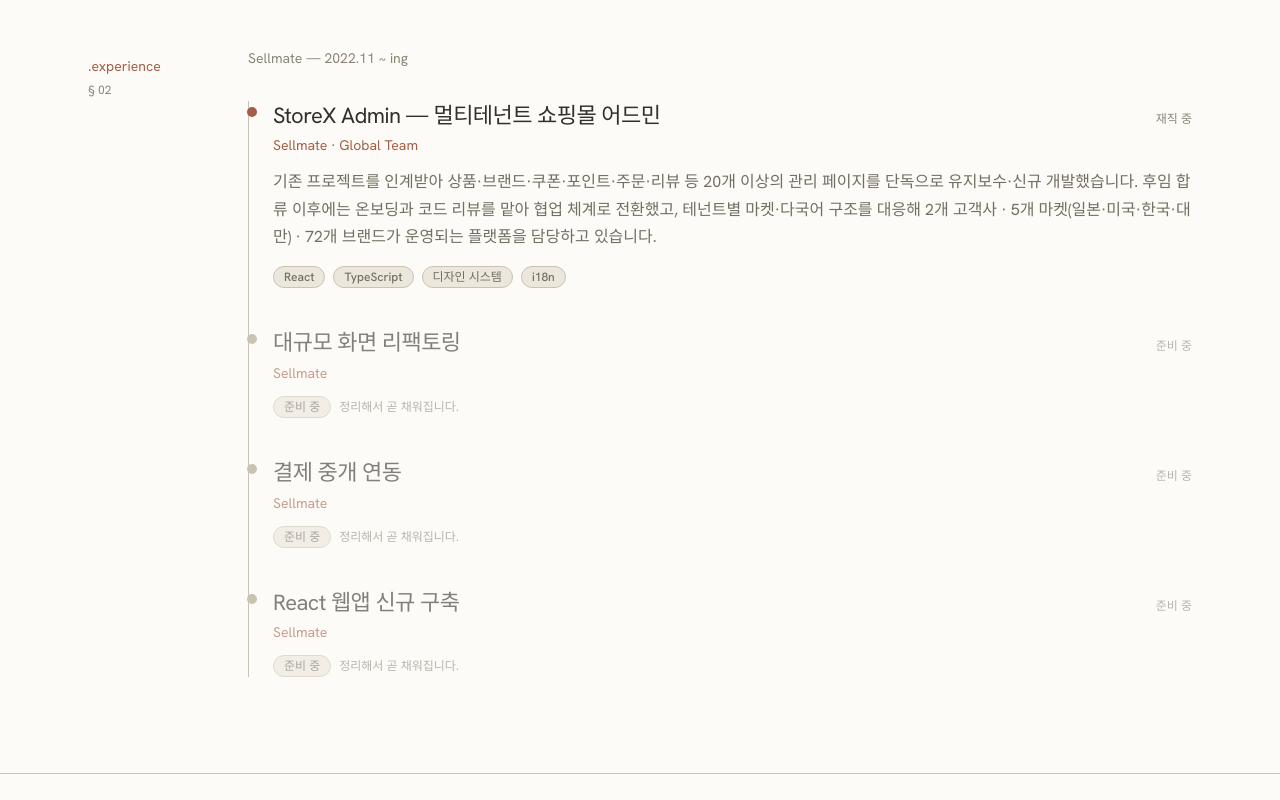
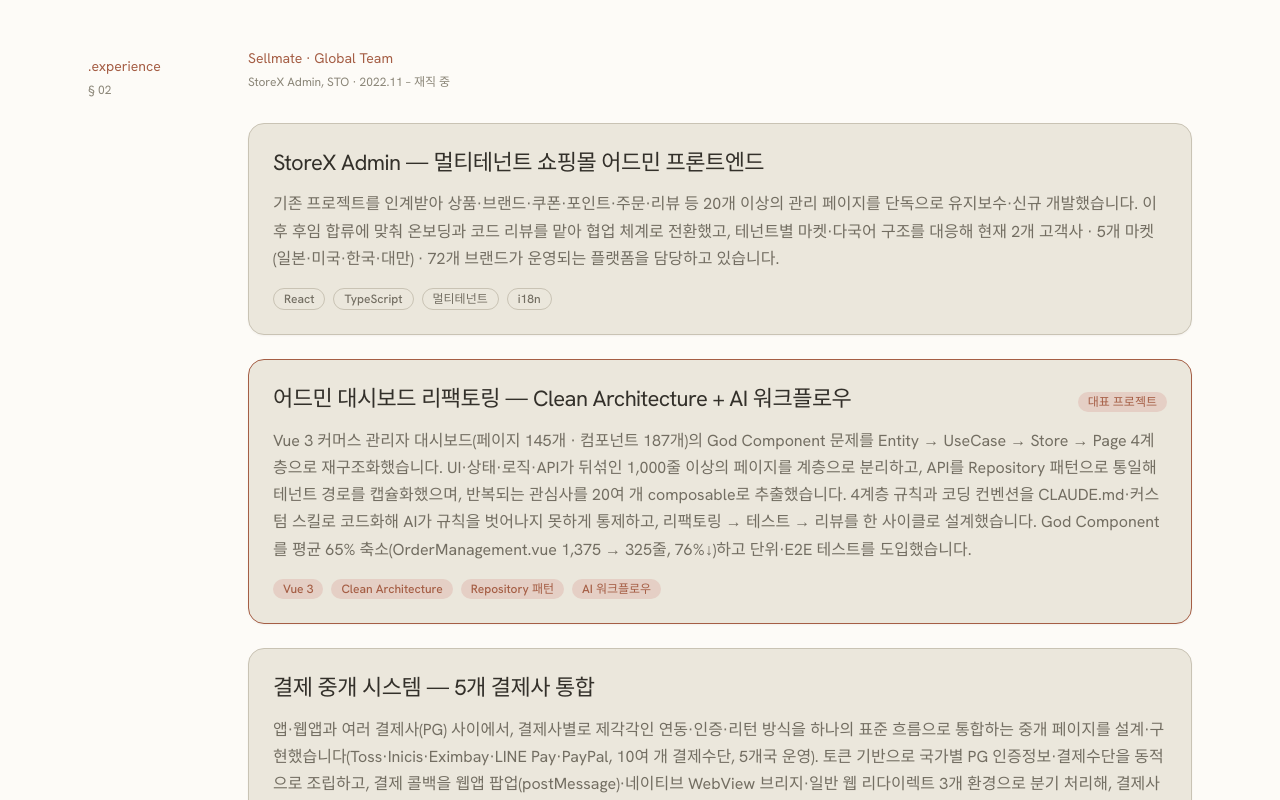
Before and after one commit to JeongTaehwan/usetaehwan, a Next.js app: page / in a window 1280 px wide. Shown: the part 1000-1800 px from the top of the page. Built offline with nearby package versions, Linux system fonts and the light colour scheme; a web font is replaced by a local one.

Commit message:
content: Experience 섹션 4개 항목으로 업데이트
Co-Authored-By: Claude Opus 4.8 <noreply@anthropic.com>

```diff
--- a/app/page.tsx
+++ b/app/page.tsx
@@ -1,5 +1,5 @@
 import Link from "next/link";
-import { Badge, Button, Container, Heading, Text } from "@/design-system";
+import { Badge, Button, Card, Container, Heading, Text } from "@/design-system";
 import { Nav } from "./_components/Nav";
 import { Hero } from "./_components/Hero";
 import { Reveal } from "./_components/Reveal";
@@ -46,15 +46,33 @@ function Section({
 
 const EXPERIENCE = [
   {
-    role: "StoreX Admin — 멀티테넌트 쇼핑몰 어드민",
-    org: "Sellmate · Global Team",
-    period: "재직 중",
-    desc: "기존 프로젝트를 인계받아 상품·브랜드·쿠폰·포인트·주문·리뷰 등 20개 이상의 관리 페이지를 단독으로 유지보수·신규 개발했습니다. 후임 합류 이후에는 온보딩과 코드 리뷰를 맡아 협업 체계로 전환했고, 테넌트별 마켓·다국어 구조를 대응해 2개 고객사 · 5개 마켓(일본·미국·한국·대만) · 72개 브랜드가 운영되는 플랫폼을 담당하고 있습니다.",
-    tags: ["React", "TypeScript", "디자인 시스템", "i18n"],
+    title: "StoreX Admin — 멀티테넌트 쇼핑몰 어드민 프론트엔드",
+    summary:
+      "기존 프로젝트를 인계받아 상품·브랜드·쿠폰·포인트·주문·리뷰 등 20개 이상의 관리 페이지를 단독으로 유지보수·신규 개발했습니다. 이후 후임 합류에 맞춰 온보딩과 코드 리뷰를 맡아 협업 체계로 전환했고, 테넌트별 마켓·다국어 구조를 대응해 현재 2개 고객사 · 5개 마켓(일본·미국·한국·대만) · 72개 브랜드가 운영되는 플랫폼을 담당하고 있습니다.",
+    tags: ["React", "TypeScript", "멀티테넌트", "i18n"],
+    featured: false,
   },
-  { role: "대규모 화면 리팩토링", org: "Sellmate", period: "준비 중", placeholder: true },
-  { role: "결제 중개 연동", org: "Sellmate", period: "준비 중", placeholder: true },
-  { role: "React 웹앱 신규 구축", org: "Sellmate", period: "준비 중", placeholder: true },
+  {
+    title: "어드민 대시보드 리팩토링 — Clean Architecture + AI 워크플로우",
+    summary:
+      "Vue 3 커머스 관리자 대시보드(페이지 145개 · 컴포넌트 187개)의 God Component 문제를 Entity → UseCase → Store → Page 4계층으로 재구조화했습니다. UI·상태·로직·API가 뒤섞인 1,000줄 이상의 페이지를 계층으로 분리하고, API를 Repository 패턴으로 통일해 테넌트 경로를 캡슐화했으며, 반복되는 관심사를 20여 개 composable로 추출했습니다. 4계층 규칙과 코딩 컨벤션을 CLAUDE.md·커스텀 스킬로 코드화해 AI가 규칙을 벗어나지 못하게 통제하고, 리팩토링 → 테스트 → 리뷰를 한 사이클로 설계했습니다. God Component를 평균 65% 축소(OrderManagement.vue 1,375 → 325줄, 76%↓)하고 단위·E2E 테스트를 도입했습니다.",
+    tags: ["Vue 3", "Clean Architecture", "Repository 패턴", "AI 워크플로우"],
+    featured: true,
+  },
+  {
+    title: "결제 중개 시스템 — 5개 결제사 통합",
+    summary:
+      "앱·웹앱과 여러 결제사(PG) 사이에서, 결제사별로 제각각인 연동·인증·리턴 방식을 하나의 표준 흐름으로 통합하는 중개 페이지를 설계·구현했습니다(Toss·Inicis·Eximbay·LINE Pay·PayPal, 10여 개 결제수단, 5개국 운영). 토큰 기반으로 국가별 PG 인증정보·결제수단을 동적으로 조립하고, 결제 콜백을 웹앱 팝업(postMessage)·네이티브 WebView 브리지·일반 웹 리다이렉트 3개 환경으로 분기 처리해, 결제사 추가·변경 시 앱 재배포 없이 서버 배포만으로 확장할 수 있게 설계했습니다. 405 에러(메서드 불일치)는 POST·GET 핸들러 이중 등록으로 해결하고, 크로스오리진 등 결제 특유의 예외는 3중 폴백으로 안정화했습니다.",
+    tags: ["PG 통합", "postMessage", "WebView 브리지", "폴백 설계"],
+    featured: false,
+  },
+  {
+    title: "STO 웹앱 — Flutter → React 마이그레이션 (단독)",
+    summary:
+      "일본 패션 이커머스 앱(STO)의 웹 버전 전체를 Flutter에서 React로 마이그레이션했습니다. 모바일 앱만 있던 서비스에 PC 웹의 필요성과 웹 환경의 속도 이점을 고려해 전환을 주도했고, 상품 탐색부터 결제·주문관리·마이페이지까지 커머스 전 여정을 단독으로 기획·설계·구현했습니다. 화면(WebApp-front)과 비즈니스 로직(@storex/web-core)을 2계층으로 분리하는 아키텍처를 직접 설계하고, 로직 코어는 독립 npm 패키지(사내 레지스트리, 시맨틱 버저닝)로 배포했습니다. 페이지 약 70개 · 약 89,000 LOC, 커스텀 훅 120여 개, E2E 39 spec + 단위 테스트 168개 규모이며, 결제 금액 계산(세율·면세 판정)을 원 단위까지 정합하게 재현했습니다. 화면 마이그레이션은 Claude Code로 초안을 생성한 뒤 민감한 로직은 백엔드 코드와 대조·검증하는 워크플로우로 진행했고, 전 여정 구현 완료 후 신규 기능을 지속 확장하고 있습니다.",
+    tags: ["React", "Flutter → React", "npm 패키지", "E2E"],
+    featured: true,
+  },
 ];
 
 /* 디자인 시스템 섹션의 정적 토큰 스와치 (라이트/다크 자동 전환) */
@@ -99,52 +117,35 @@ export default function Home() {
 
       {/* ── § 02 Experience ── */}
       <Section id="experience" label="experience" index="02">
-        <Text variant="muted" className="mb-8">
-          Sellmate — 2022.11 ~ ing
+        <div className="mb-8">
+          <Text as="div" variant="muted" className="text-brand">
+            Sellmate · Global Team
           </Text>
-        <ol className="flex flex-col gap-10 border-l border-border pl-6">
+          <Text as="div" variant="small" className="mt-1 font-mono">
+            StoreX Admin, STO · 2022.11 – 재직 중
+          </Text>
+        </div>
+        <ol className="flex flex-col gap-6">
           {EXPERIENCE.map((e, i) => (
-            <li key={i} className="relative">
-              <span
-                className={`absolute -left-[1.65rem] top-1.5 h-2.5 w-2.5 rounded-full ${
-                  e.placeholder ? "bg-border" : "bg-brand"
-                }`}
-                aria-hidden
-              />
-              <div className={e.placeholder ? "opacity-60" : undefined}>
+            <li key={i}>
+              <Card className={e.featured ? "border-brand" : undefined}>
                 <div className="flex flex-wrap items-baseline justify-between gap-x-4 gap-y-1">
                   <Heading level={4} as="h3">
-                    {e.role}
+                    {e.title}
                   </Heading>
-                  <Text as="span" variant="small" className="font-mono">
-                    {e.period}
+                  {e.featured && <Badge variant="brand">대표 프로젝트</Badge>}
+                </div>
+                <Text variant="body" className="mt-3">
+                  {e.summary}
                 </Text>
-                </div>
-                <Text as="div" variant="muted" className="mt-1 text-brand">
-                  {e.org}
-                </Text>
-                {e.desc ? (
-                  <Text variant="body" className="mt-3">
-                    {e.desc}
-                  </Text>
-                ) : (
-                  <div className="mt-3 flex items-center gap-2">
-                    <Badge variant="neutral">준비 중</Badge>
-                    <Text as="span" variant="small">
-                      정리해서 곧 채워집니다.
-                    </Text>
-                  </div>
-                )}
-                {e.tags && (
                 <div className="mt-4 flex flex-wrap gap-2">
                   {e.tags.map((t) => (
-                      <Badge key={t} variant="neutral">
+                    <Badge key={t} variant={e.featured ? "brand" : "neutral"}>
                       {t}
                     </Badge>
                   ))}
                 </div>
-                )}
-              </div>
+              </Card>
             </li>
           ))}
         </ol>
```
Lines whose indentation alone changed are shown as unchanged.
